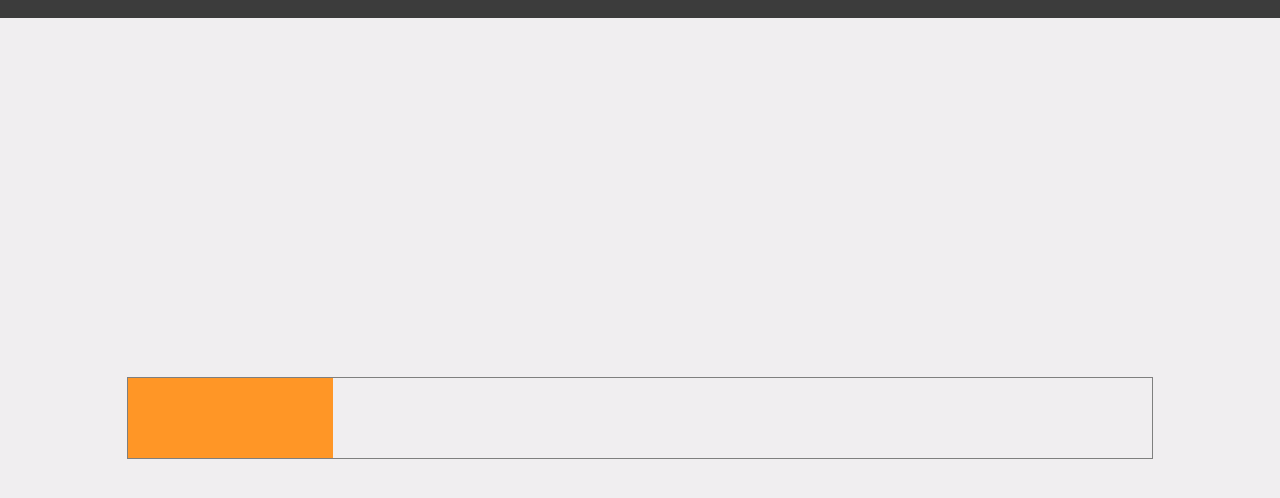
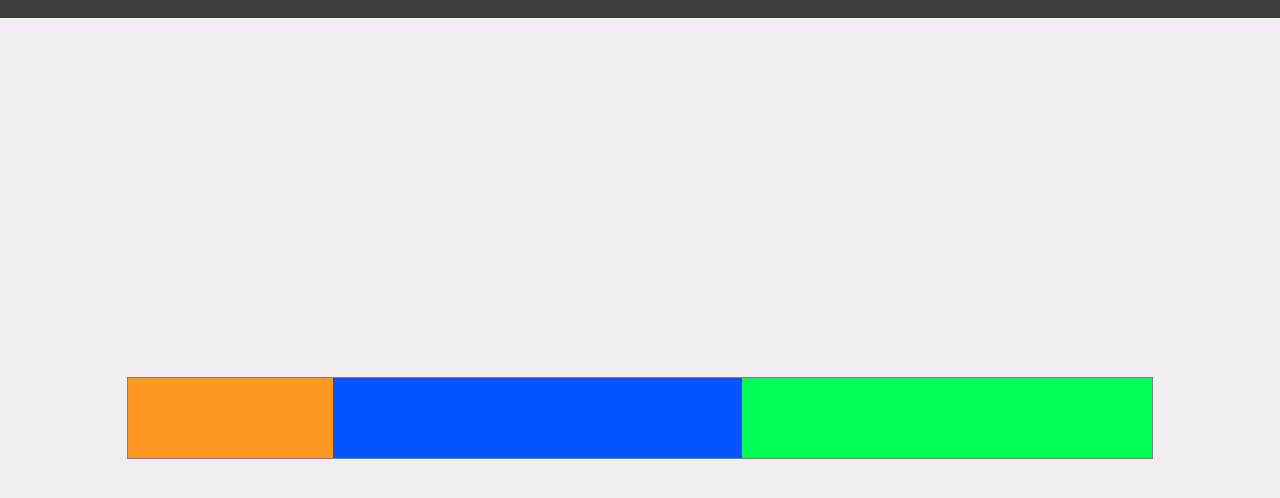
Before and after one commit to DonkeyCo/donkz.dev, a plain HTML site: page index.html in a window 1280 px wide. Shown: the part 782-1280 px from the top of the page. Drawn offline with Linux system fonts and the light colour scheme.

Commit message:
add different projects

```diff
--- a/css/styles.css
+++ b/css/styles.css
@@ -95,7 +95,7 @@ body, html {
 }
 
 .bar_part {
-    position: absolute;
+    float: left;
     background: var(--color);
     width: calc(var(--percentage)/100 * 80vw);
     height: 100%;
--- a/index.html
+++ b/index.html
@@ -28,6 +28,8 @@
                 <div class="grid_container">
                     <div id="bar_projects">
                         <div class="bar_part" style="--color: #ff9626; --percentage:20; "></div>
+                        <div class="bar_part" style="--color: #0055FF; --percentage:40; "></div>
+                        <div class="bar_part" style="--color: #00FF55; --percentage:40; "></div>
                     </div>
                 </div>
             </div>
```
